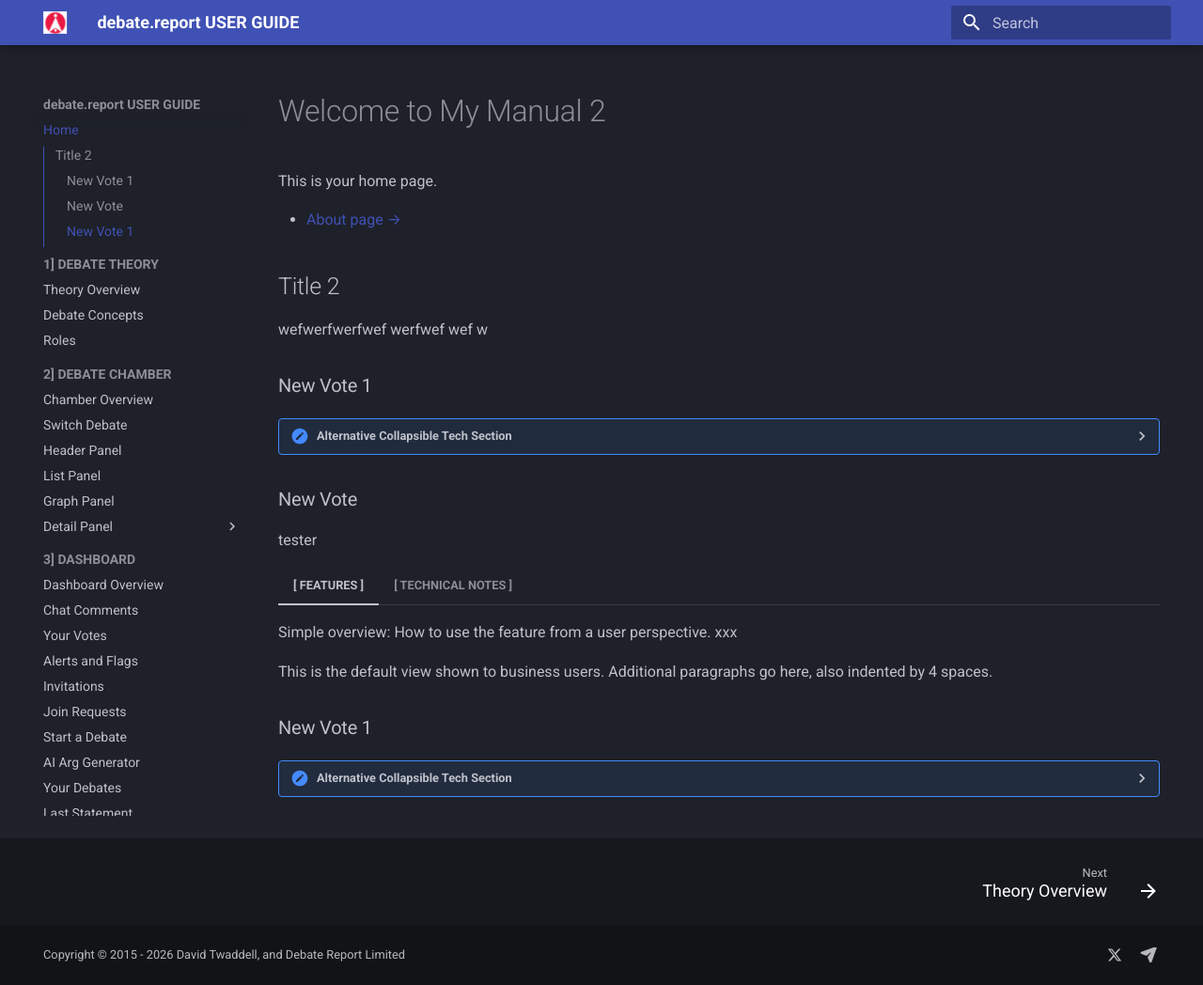
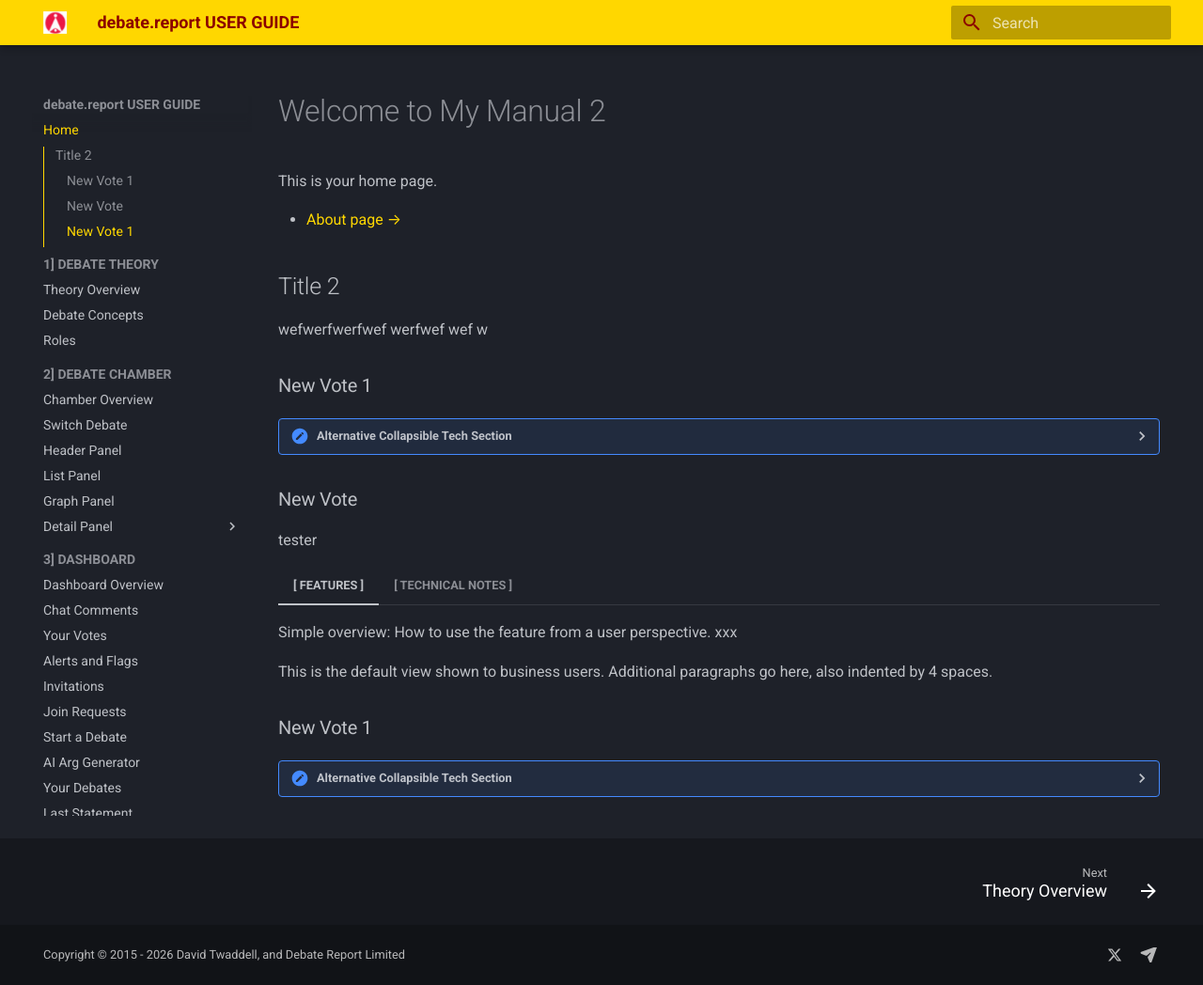
Before and after one commit to datweeds/debate, an MkDocs documentation site: the page built from docs/index.md, in a window 1280 px wide and 1048 px high. Shown: the whole window at 94% size. Built offline with MkDocs 1.6.1 and Material for MkDocs 9.7.7, drawn with Linux system fonts in a browser that asks for light colours.

Commit message:
Update extra.css

```diff
--- a/docs/stylesheets/extra.css
+++ b/docs/stylesheets/extra.css
@@ -13,3 +13,10 @@
 [data-md-color-scheme="slate"] .md-tabs__tab:hover {
   color: #fef08a !important;
 }
+
+[data-md-color-primary="custom"] {
+  --md-primary-bg-color: #8B0000; /* Deep red */
+  --md-primary-fg-color: #FFD700; /* Optional: contrasting text color */
+  --md-primary-fg-color--light: #FFD700;
+  --md-primary-fg-color--dark: #C00000;
+}
```
